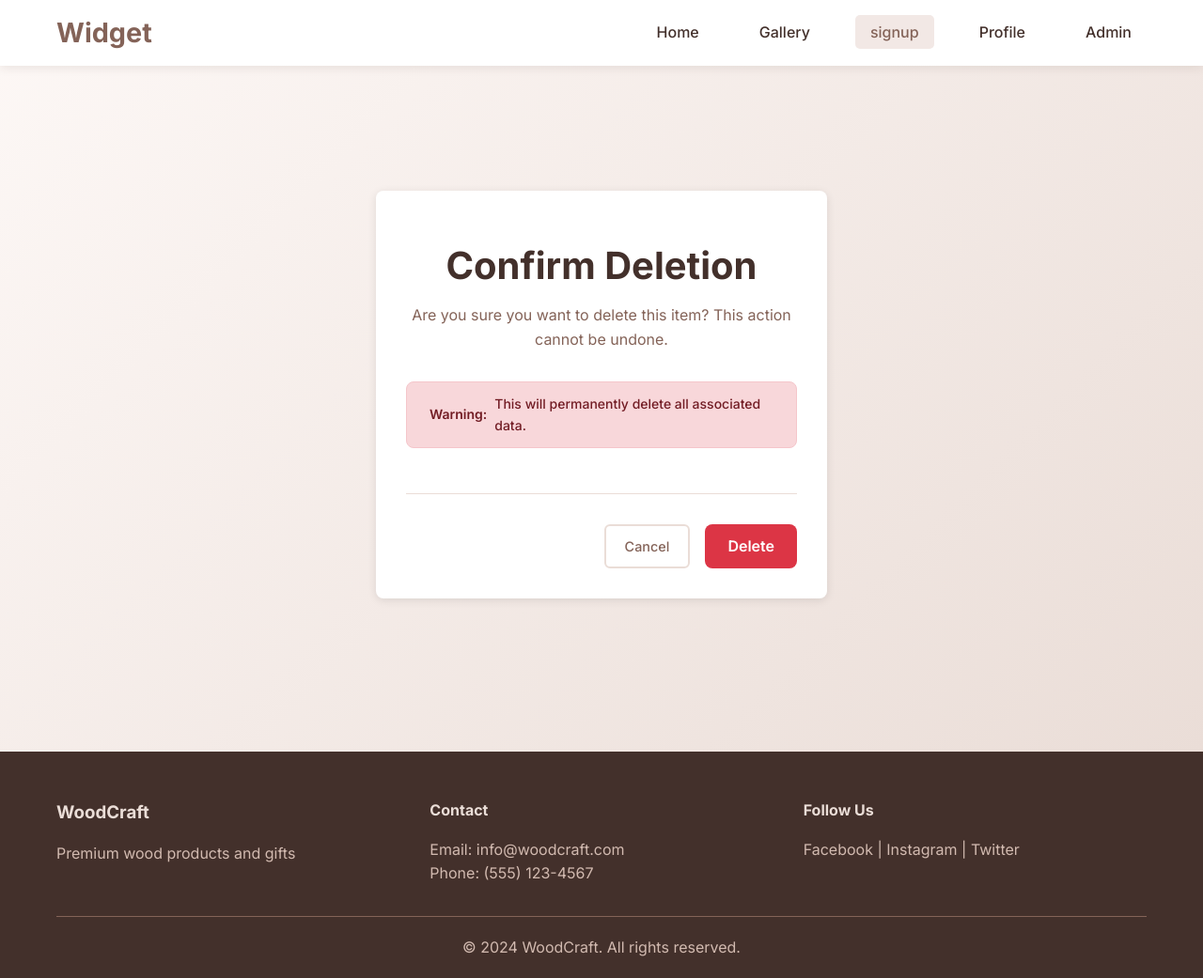
After one commit to Adham-AI-111/Widget-app, a Django app: page /admin-urls/delete-product/1/ in a window 1280 px wide. The commit adds this page. Shown: the whole page at 94% size. Run offline with Django 4.2, Linux system fonts and the light colour scheme; data comes from the database, SQL or seed files in the repository; both versions use the stored data as it was after the commit.

Commit message:
coding the product CRUD

```diff
--- a/base/admin_urls.py
+++ b/base/admin_urls.py
@@ -4,5 +4,7 @@ from . import admin_views
 urlpatterns = [
     path('useradmin/', admin_views.admin, name='admin'),
     path('add-product/', admin_views.add_product, name='add_product'),
+    path('edit-product/<int:pk>/', admin_views.edit_product, name='edit_product'),
+    path('delete-product/<int:pk>/', admin_views.delete_product, name='delete_product'),
     path('access-components/', admin_views.full_access_components, name='access_components'),
 ]
--- a/base/admin_views.py
+++ b/base/admin_views.py
@@ -2,6 +2,7 @@ from django.shortcuts import render, redirect
 from django.contrib.auth.decorators import login_required
 from .forms import CreateProductForm, CreateComponentForm, CreateCpsDetailsForm
 from .models import Products, Components, Cps_details
+from django.shortcuts import get_object_or_404
 
 @login_required(login_url='login')
 def admin(request):
@@ -22,6 +23,29 @@ def add_product(request):
     context = {'form': form}
     return render(request, 'base/add_product.html', context)
 
+
+@login_required(login_url='login')
+def edit_product(request, pk):
+    product = get_object_or_404(Products, id=pk)
+    if request.method == 'POST':
+        form = CreateProductForm(request.POST, request.FILES, instance=product)
+        if form.is_valid():
+            form.save()
+            return redirect('admin')
+    else:
+        form = CreateProductForm(instance=product)
+    context = {'form': form, 'product': product}
+    return render(request, 'base/add_product.html', context)
+
+def delete_product(request, pk):
+    product = get_object_or_404(Products, id=pk)
+    if request.method == 'POST':
+        product.delete()
+        return redirect('admin')
+    context = {'product': product}
+    return render(request, 'base/delete.html', context)
+
+
 @login_required(login_url='login')
 def full_access_components(request):
     components = Components.objects.all()
--- a/base/models.py
+++ b/base/models.py
@@ -35,10 +35,8 @@ class User(AbstractBaseUser, PermissionsMixin):
         return self.email
 
 
-
 class Address(models.Model):
     full_address = models.CharField(max_length=255)
-
 
 
 class Components(models.Model):
@@ -73,6 +71,7 @@ class Products(models.Model):
 class Order(models.Model):
     STATUS_CHOICES = (
         ('pending', 'Pending'),
+        ('In progress', 'In progress'),
         ('completed', 'Completed'),
         ('cancelled', 'Cancelled'),
     )
--- a/base/templates/base/admin.html
+++ b/base/templates/base/admin.html
@@ -135,8 +135,8 @@
                             <td>NON</td>
                             <td><span class="status-badge status-delivered">In Stock</span></td>
                             <td>
-                                <a class="btn-secondary" style="padding: 4px 8px; font-size: 0.8rem;">Edit</a>
-                                <a class="btn-secondary" style="padding: 4px 8px; font-size: 0.8rem; background-color: #dc3545; color: white;">Delete</a>
+                                <a href="{% url 'edit_product' product.id %}" class="btn-secondary" style="padding: 4px 8px; font-size: 0.8rem;">Edit</a>
+                                <a href="{% url 'delete_product' product.id %}" class="btn-secondary" style="padding: 4px 8px; font-size: 0.8rem; background-color: #dc3545; color: white;">Delete</a>
                             </td>
                         </tr>
                         {% endfor %}
--- /dev/null
+++ b/base/templates/base/delete.html
@@ -0,0 +1,35 @@
+{% extends 'main.html' %}
+{% block content %}
+
+<section class="signin-section">
+    <div class="form-container">
+        <div class="form-header">
+            <div class="upload-icon">
+                <i class="fas fa-exclamation-triangle"></i>
+            </div>
+            <h1>Confirm Deletion</h1>
+            <p class="form-subtitle">
+                Are you sure you want to delete this item? This action cannot be undone.
+            </p>
+        </div>
+
+        <div class="alert alert-error">
+            <i class="fas fa-info-circle"></i>
+            <strong>Warning:</strong> This will permanently delete all associated data.
+        </div>
+
+        <form method="post" action="">
+            {% csrf_token %}
+            <input type="hidden" name="item_id" value="{{ item.id|default:'12345' }}">
+            <div class="form-actions">
+                <a href="{% url 'admin' %}" class="btn-secondary">Cancel</a>
+                <button type="submit" class="btn-danger">
+                    <i class="fas fa-trash"></i> Delete
+                </button>
+            </div>
+        </form>
+    </div>
+</section>
+
+
+{% endblock %}
--- a/base/templates/base/get_product.html
+++ b/base/templates/base/get_product.html
@@ -66,7 +66,6 @@
 
                 <!-- Form Actions -->
                 <div class="form-actions">
-                    <button type="button" class="btn-secondary">Save as Draft</button>
                     <button type="submit" class="btn-primary">Submit Order Request</button>
                 </div>
             </form>
--- a/base/views.py
+++ b/base/views.py
@@ -23,18 +23,21 @@ def gallery(request):
     context = {'products': products}
     return render(request, 'base/gallery.html', context)
 
+
+@login_required(login_url='login')
 def get_product(request, pk):
     product = Products.objects.get(id=pk)
     if not product:
         messages.error(request, "Product not found.")
         return redirect('gallery')
+
     if request.method == 'POST':
         user = request.user
         if not user.is_authenticated:
             messages.error(request, "You must be logged in to request a product.")
             return redirect('login')
 
-        # create order from to get product
+        # create order form to get product
         form = OrderForm(request.POST, product=product)
         if form.is_valid():
             order = form.save(commit=False)
--- a/static/style/style.css
+++ b/static/style/style.css
@@ -1815,3 +1815,27 @@ border-top: 1px solid #eaddd7;
     flex-direction: column;
 }
 }
+
+/* delete page */
+.btn-danger {
+    background-color: #dc3545;
+    color: white;
+    padding: 12px 24px;
+    border: none;
+    border-radius: 8px;
+    font-weight: 600;
+    cursor: pointer;
+    transition: all 0.3s ease;
+    font-size: 1rem;
+    font-family: inherit;
+}
+
+.btn-danger:hover {
+    background-color: #c82333;
+    transform: translateY(-2px);
+    box-shadow: 0 4px 12px rgba(220, 53, 69, 0.3);
+}
+
+.upload-icon .fas.fa-exclamation-triangle {
+    color: #dc3545;
+}
--- a/templates/navbar.html
+++ b/templates/navbar.html
@@ -1,7 +1,7 @@
 <nav class="navbar">
         <div class="nav-container">
             <div class="nav-logo">
-                <h2>WoodCraft</h2>
+                <h2>Widget</h2>
             </div>
             <ul class="nav-menu">
                 <li class="nav-item">
```
Also changed, not shown: base/forms.py (+4 -12 lines), base/templates/base/full_access_components.html (+0 -80 lines), db.sqlite3, media/products/Screenshot_2025-07-24_154901.png (added).
